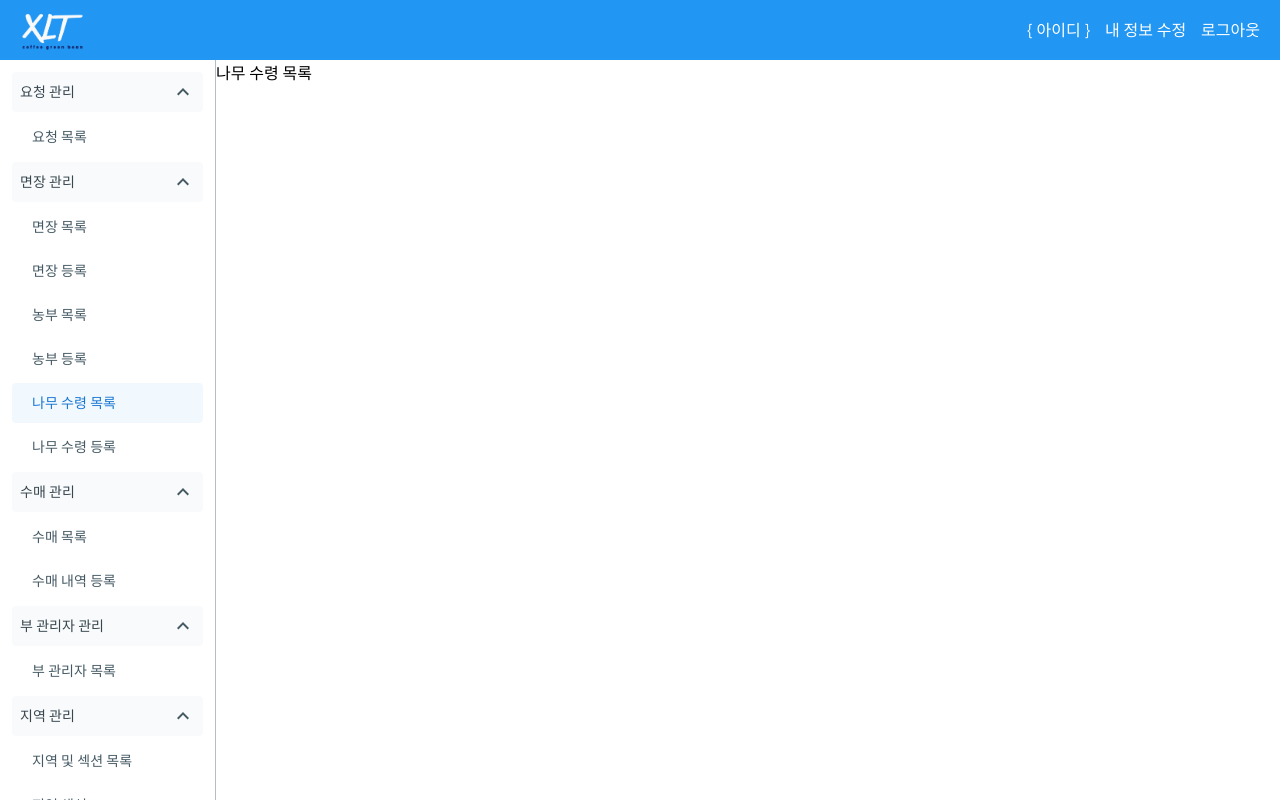
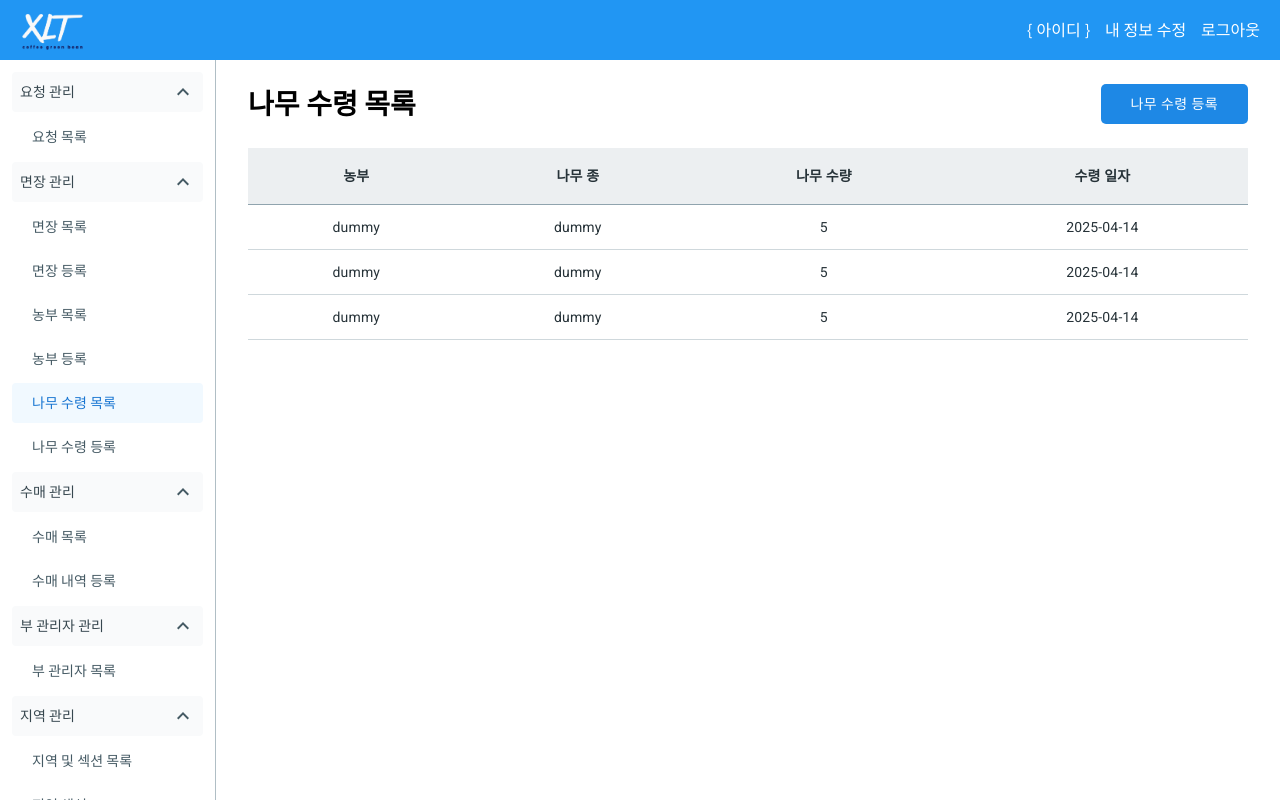
Before and after one commit to media-art-nation/coffee-frontend, a React (Vite) app: page /village-heads/trees-transactions in a window 1280 px wide. Built offline with nearby package versions, Linux system fonts and the light colour scheme; a web font is replaced by a local one.

Commit message:
[feat] 나무 수령 목록 페이지 레이아웃 구현 완료

```diff
--- a/src/pages/TreesTransactions/TreesTransactionList/index.tsx
+++ b/src/pages/TreesTransactions/TreesTransactionList/index.tsx
@@ -1,7 +1,74 @@
-import { Stack } from '@mui/material';
+import { useNavigate } from 'react-router';
 
+import { Button, Stack, TableCell, TableRow } from '@mui/material';
+import dayjs from 'dayjs';
+
+import PageLayout from '@/components/PageLayout';
+import Table from '@/components/Table';
+import Title from '@/components/Title';
+
+interface TDummy {
+    id: number;
+    farmer: string;
+    tree: string;
+    count: number;
+    receiptDate: Date;
+}
 const TreesTransactionList = () => {
-    return <Stack sx={{ width: '100%' }}>나무 수령 목록</Stack>;
+    const dummy: TDummy[] = [
+        {
+            id: 1,
+            farmer: 'dummy',
+            tree: 'dummy',
+            count: 5,
+            receiptDate: new Date(),
+        },
+        {
+            id: 2,
+            farmer: 'dummy',
+            tree: 'dummy',
+            count: 5,
+            receiptDate: new Date(),
+        },
+        {
+            id: 3,
+            farmer: 'dummy',
+            tree: 'dummy',
+            count: 5,
+            receiptDate: new Date(),
+        },
+    ];
+
+    const navigate = useNavigate();
+    const renderRow = (row: TDummy) => {
+        return (
+            <TableRow key={row.id}>
+                <TableCell>{row.farmer}</TableCell>
+                <TableCell>{row.tree}</TableCell>
+                <TableCell>{row.count}</TableCell>
+                <TableCell>{dayjs(row.receiptDate).format('YYYY-MM-DD')}</TableCell>
+            </TableRow>
+        );
+    };
+    return (
+        <Stack>
+            <Title title="나무 수령 목록">
+                <Button
+                    variant="containedBlue"
+                    onClick={() => navigate('/village-heads/trees-transactions/register')}
+                >
+                    나무 수령 등록
+                </Button>
+            </Title>
+            <PageLayout>
+                <Table
+                    headData={['농부', '나무 종', '나무 수량', '수령 일자']}
+                    bodyData={dummy}
+                    renderRow={renderRow}
+                />
+            </PageLayout>
+        </Stack>
+    );
 };
 
 export default TreesTransactionList;
```
